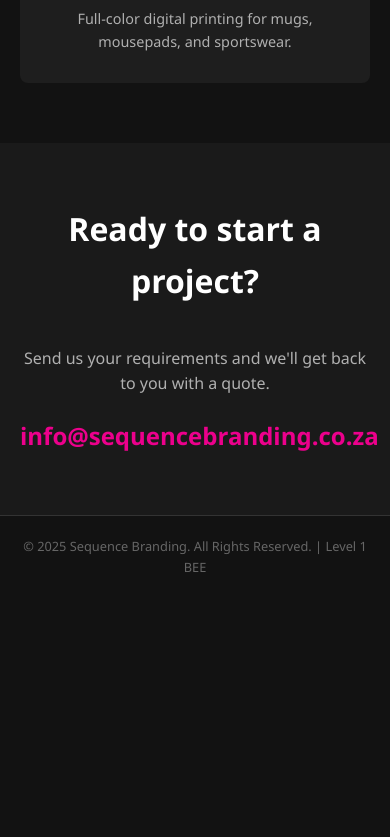
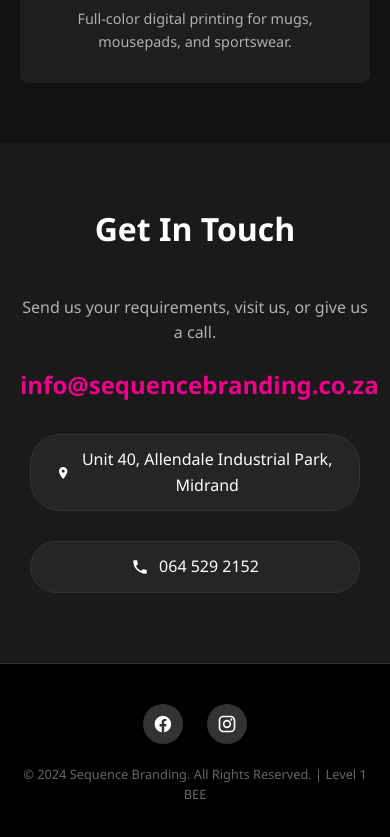
Before and after one commit to thorisomoteane/Sequence-Branding-website, a plain HTML site: page Sequence Branding Website/index.html in a window 390 px wide. Shown: the part 2500-3337 px from the top of the page. Before the commit the page ends 3097 px from the top, so only its background shows below. Drawn offline with Linux system fonts and the light colour scheme.

Commit message:
V.1.2
add address, social links and phone numbers.

```diff
--- a/Sequence Branding Website/index.html
+++ b/Sequence Branding Website/index.html
@@ -39,7 +39,7 @@
         /* Header */
         header {
             background-color: #000;
-            padding: 10px 0; /* Reduced padding since logo is tall */
+            padding: 10px 0;
             border-bottom: 2px solid var(--primary-pink);
         }
 
@@ -49,13 +49,11 @@
             align-items: center;
         }
 
-        /* Mobile responsive header adjustment */
         @media (max-width: 600px) {
             .nav-flex {
                 flex-direction: column;
                 gap: 15px;
             }
-            /* Adjust logo size on mobile so it doesn't take up whole screen */
             header img {
                 height: 100px !important;
             }
@@ -120,19 +118,15 @@
             overflow: hidden;
         }
 
-        /* Hide the images by default */
-        .mySlides {
-            display: none;
-        }
+        .mySlides { display: none; }
 
         .mySlides img {
             width: 100%;
-            height: 400px; /* Fixed height for consistency */
-            object-fit: cover; /* Ensures image covers area without stretching */
+            height: 400px;
+            object-fit: cover;
             vertical-align: middle;
         }
 
-        /* Next & previous buttons */
         .prev, .next {
             cursor: pointer;
             position: absolute;
@@ -149,16 +143,9 @@
             background-color: rgba(0,0,0,0.5);
         }
 
-        .next {
-            right: 0;
-            border-radius: 3px 0 0 3px;
-        }
+        .next { right: 0; border-radius: 3px 0 0 3px; }
+        .prev:hover, .next:hover { background-color: var(--primary-pink); }
 
-        .prev:hover, .next:hover {
-            background-color: var(--primary-pink);
-        }
-
-        /* Caption text */
         .text {
             color: #f2f2f2;
             font-size: 15px;
@@ -170,11 +157,7 @@
             background-color: rgba(0,0,0,0.6);
         }
 
-        /* The dots/bullets/indicators */
-        .dot-container {
-            text-align: center;
-            margin-top: 10px;
-        }
+        .dot-container { text-align: center; margin-top: 10px; }
 
         .dot {
             cursor: pointer;
@@ -187,34 +170,14 @@
             transition: background-color 0.6s ease;
         }
 
-        .active, .dot:hover {
-            background-color: var(--primary-pink);
-        }
+        .active, .dot:hover { background-color: var(--primary-pink); }
 
-        /* Fading animation */
-        .fade {
-            animation-name: fade;
-            animation-duration: 1.5s;
-        }
-
-        @keyframes fade {
-            from {opacity: .4}
-            to {opacity: 1}
-        }
-        /* --- END SLIDESHOW STYLES --- */
-
+        .fade { animation-name: fade; animation-duration: 1.5s; }
+        @keyframes fade { from {opacity: .4} to {opacity: 1} }
 
         /* Services Grid */
-        .services {
-            padding: 60px 0;
-        }
-
-        .section-title {
-            text-align: center;
-            margin-bottom: 40px;
-            font-size: 2rem;
-        }
-
+        .services { padding: 60px 0; }
+        .section-title { text-align: center; margin-bottom: 40px; font-size: 2rem; }
         .section-title span { border-bottom: 3px solid var(--cyan); }
 
         .grid {
@@ -232,20 +195,9 @@
             transition: transform 0.3s, border-color 0.3s;
         }
 
-        .card:hover {
-            transform: translateY(-5px);
-            border-color: var(--primary-pink);
-        }
-
-        .card h3 {
-            margin-bottom: 10px;
-            font-size: 1.2rem;
-        }
-
-        .card p {
-            font-size: 0.9rem;
-            color: var(--text-muted);
-        }
+        .card:hover { transform: translateY(-5px); border-color: var(--primary-pink); }
+        .card h3 { margin-bottom: 10px; font-size: 1.2rem; }
+        .card p { font-size: 0.9rem; color: var(--text-muted); }
 
         /* Contact Section */
         .contact-section {
@@ -259,19 +211,79 @@
             color: var(--primary-pink);
             text-decoration: none;
             font-weight: bold;
+            display: block;
+            margin-bottom: 20px;
         }
 
+        /* Unified style for Address and Phone buttons */
+        .contact-pill {
+            font-size: 1.1rem;
+            color: white;
+            text-decoration: none;
+            display: inline-flex;
+            align-items: center;
+            justify-content: center;
+            margin: 10px;
+            border: 1px solid #333;
+            padding: 12px 25px;
+            border-radius: 30px;
+            background-color: #252525;
+            transition: all 0.3s ease;
+        }
+
+        .contact-pill:hover {
+            border-color: var(--primary-pink);
+            color: var(--primary-pink);
+            transform: translateY(-2px);
+        }
+
+        /* Flex container to stack buttons nicely on mobile */
+        .contact-buttons-container {
+            display: flex;
+            flex-wrap: wrap;
+            justify-content: center;
+            gap: 10px;
+        }
+
+        /* Footer */
         footer {
             text-align: center;
-            padding: 20px;
+            padding: 40px 20px;
+            background-color: #000;
+            border-top: 1px solid #333;
+        }
+
+        .social-icons {
+            margin-bottom: 20px;
+        }
+
+        .social-link {
+            display: inline-flex;
+            justify-content: center;
+            align-items: center;
+            width: 40px;
+            height: 40px;
+            background-color: #333;
+            color: white;
+            border-radius: 50%;
+            margin: 0 10px;
+            text-decoration: none;
+            transition: background 0.3s;
+        }
+
+        .social-link:hover {
+            background-color: var(--primary-pink);
+        }
+
+        .footer-text {
+            color: #666;
             font-size: 0.8rem;
-            color: #666;
-            border-top: 1px solid #333;
         }
 
         @media (max-width: 600px) {
             .hero h1 { font-size: 2rem; }
-            .mySlides img { height: 250px; } /* Smaller images on phone */
+            .mySlides img { height: 250px; }
+            .contact-pill { width: 100%; font-size: 1rem; }
         }
     </style>
 </head>
@@ -374,29 +386,53 @@
 
     <section class="contact-section">
         <div class="container">
-            <h2 class="section-title">Ready to start a project?</h2>
-            <p style="margin-bottom: 20px; color: #b0b0b0;">Send us your requirements and we'll get back to you with a quote.</p>
+            <h2 class="section-title">Get In Touch</h2>
+            <p style="margin-bottom: 20px; color: #b0b0b0;">Send us your requirements, visit us, or give us a call.</p>
+
             <a href="mailto:info@sequencebranding.co.za" class="email-link">info@sequencebranding.co.za</a>
+
+            <div class="contact-buttons-container">
+                <a href="https://www.google.com/maps/search/?api=1&query=Unit+40,+Allendale+Industrial+Park,+Midrand,+Gauteng" target="_blank" class="contact-pill">
+                    <svg fill="#ffffff" width="18px" height="18px" viewBox="0 0 24 24" style="margin-right: 10px;">
+                        <path d="M12 2C8.13 2 5 5.13 5 9c0 5.25 7 13 7 13s7-7.75 7-13c0-3.87-3.13-7-7-7zm0 9.5c-1.38 0-2.5-1.12-2.5-2.5s1.12-2.5 2.5-2.5 2.5 1.12 2.5 2.5-1.12 2.5-2.5 2.5z"/>
+                    </svg>
+                    Unit 40, Allendale Industrial Park, Midrand
+                </a>
+
+                <a href="tel:+27645292152" class="contact-pill">
+                    <svg fill="#ffffff" width="18px" height="18px" viewBox="0 0 24 24" style="margin-right: 10px;">
+                        <path d="M6.62 10.79c1.44 2.83 3.76 5.14 6.59 6.59l2.2-2.2c.27-.27.67-.36 1.02-.24 1.12.37 2.33.57 3.57.57.55 0 1 .45 1 1V20c0 .55-.45 1-1 1-9.39 0-17-7.61-17-17 0-.55.45-1 1-1h3.5c.55 0 1 .45 1 1 0 1.25.2 2.45.57 3.57.11.35.03.74-.25 1.02l-2.2 2.2z"/>
+                    </svg>
+                    064 529 2152
+                </a>
+            </div>
         </div>
     </section>
 
     <footer>
-        <p>&copy; 2025 Sequence Branding. All Rights Reserved. | Level 1 BEE</p>
+        <div class="social-icons">
+            <a href="https://www.facebook.com/p/Sequence-Branding-100070782191662/" target="_blank" class="social-link" title="Facebook">
+                <svg fill="#ffffff" width="20px" height="20px" viewBox="0 0 24 24">
+                    <path d="M12 2.04C6.5 2.04 2 6.53 2 12.06C2 17.06 5.66 21.21 10.44 21.96V14.96H7.9V12.06H10.44V9.85C10.44 7.34 11.93 5.96 14.15 5.96C15.21 5.96 16.12 6.04 16.12 6.04V8.51H15.01C13.77 8.51 13.38 9.28 13.38 10.07V12.06H16.15L15.71 14.96H13.38V21.96C18.16 21.21 21.82 17.06 21.82 12.06C21.82 6.53 17.32 2.04 12 2.04Z"/>
+                </svg>
+            </a>
+
+            <a href="https://www.instagram.com/stories/highlights/18148440655168919/?hl=en" target="_blank" class="social-link" title="Instagram">
+                <svg fill="#ffffff" width="20px" height="20px" viewBox="0 0 24 24">
+                    <path d="M7.8,2H16.2C19.4,2 22,4.6 22,7.8V16.2A5.8,5.8 0 0,1 16.2,22H7.8C4.6,22 2,19.4 2,16.2V7.8A5.8,5.8 0 0,1 7.8,2M7.6,4A3.6,3.6 0 0,0 4,7.6V16.4C4,18.39 5.61,20 7.6,20H16.4A3.6,3.6 0 0,0 20,16.4V7.6C20,5.61 18.39,4 16.4,4H7.6M17.25,5.5A1.25,1.25 0 0,1 18.5,6.75A1.25,1.25 0 0,1 17.25,8A1.25,1.25 0 0,1 16,6.75A1.25,1.25 0 0,1 17.25,5.5M12,7A5,5 0 0,1 17,12A5,5 0 0,1 12,17A5,5 0 0,1 7,12A5,5 0 0,1 12,7M12,9A3,3 0 0,0 9,12A3,3 0 0,0 12,15A3,3 0 0,0 15,12A3,3 0 0,0 12,9Z"/>
+                </svg>
+            </a>
+        </div>
+
+        <p class="footer-text">&copy; 2024 Sequence Branding. All Rights Reserved. | Level 1 BEE</p>
     </footer>
 
     <script>
         let slideIndex = 1;
         showSlides(slideIndex);
 
-        // Next/previous controls
-        function plusSlides(n) {
-            showSlides(slideIndex += n);
-        }
-
-        // Thumbnail image controls
-        function currentSlide(n) {
-            showSlides(slideIndex = n);
-        }
+        function plusSlides(n) { showSlides(slideIndex += n); }
+        function currentSlide(n) { showSlides(slideIndex = n); }
 
         function showSlides(n) {
             let i;
@@ -414,10 +450,8 @@
             dots[slideIndex-1].className += " active";
         }
 
-        // Optional: Auto-play the slideshow every 5 seconds
-        setInterval(function() {
-            plusSlides(1);
-        }, 5000);
+        // Auto-play every 5 seconds
+        setInterval(function() { plusSlides(1); }, 5000);
     </script>
 
 </body>
```
